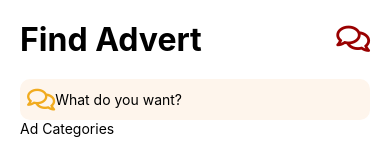
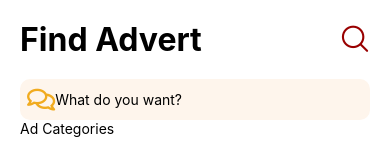
Before and after one commit to jonathanfelicity/campus.store.app, a React Native app: screen /AppTap in a window 390 px wide. Shown: the top 143 px of the page. Built offline with nearby package versions, Linux system fonts and the light colour scheme.

Commit message:
added search icon

```diff
--- a/src/components/TopBar.jsx
+++ b/src/components/TopBar.jsx
@@ -1,5 +1,5 @@
 import { View, Text, TouchableOpacity } from "react-native"
-import Icon from 'react-native-vector-icons/FontAwesome5';
+import Icon from 'react-native-vector-icons/AntDesign';
 import { styles } from "../res"
 
 const TopBar = ({ title, }) => {
@@ -10,7 +10,7 @@
             <TouchableOpacity onPress={ ()=>{
                 // navigation.navigate('NotificatonScreen')
             }}>
-                <Icon name="comments" size={30} color="#900"/>
+                <Icon name="search1" size={30} color="#900"/>
             </TouchableOpacity>
         </View>
     )
```
